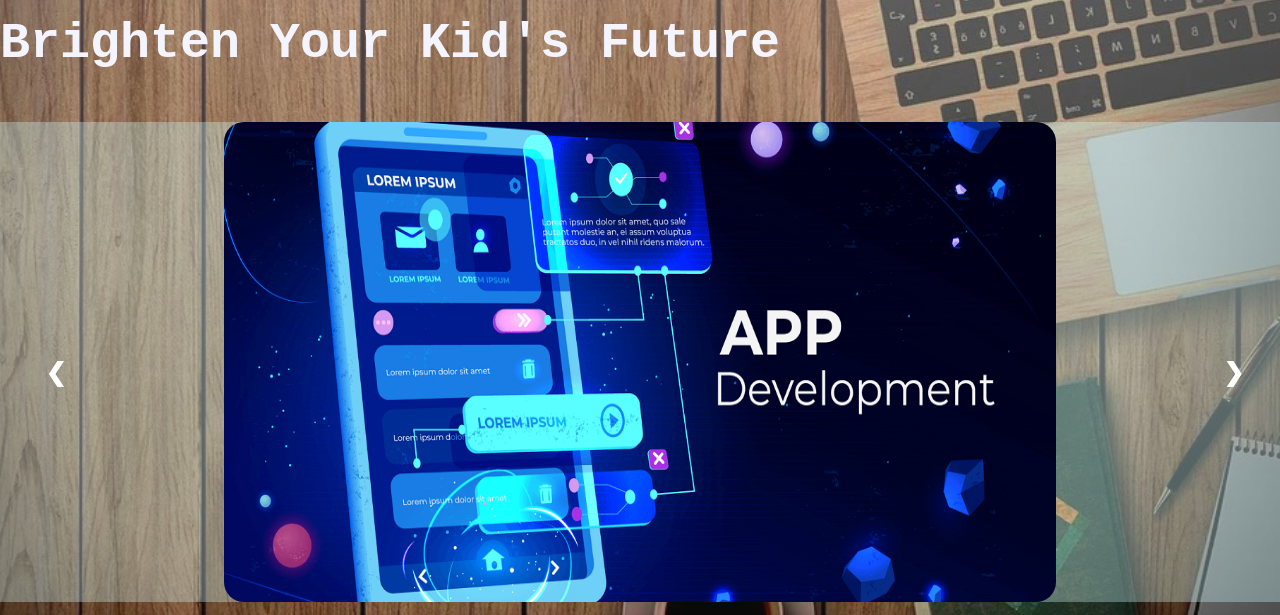
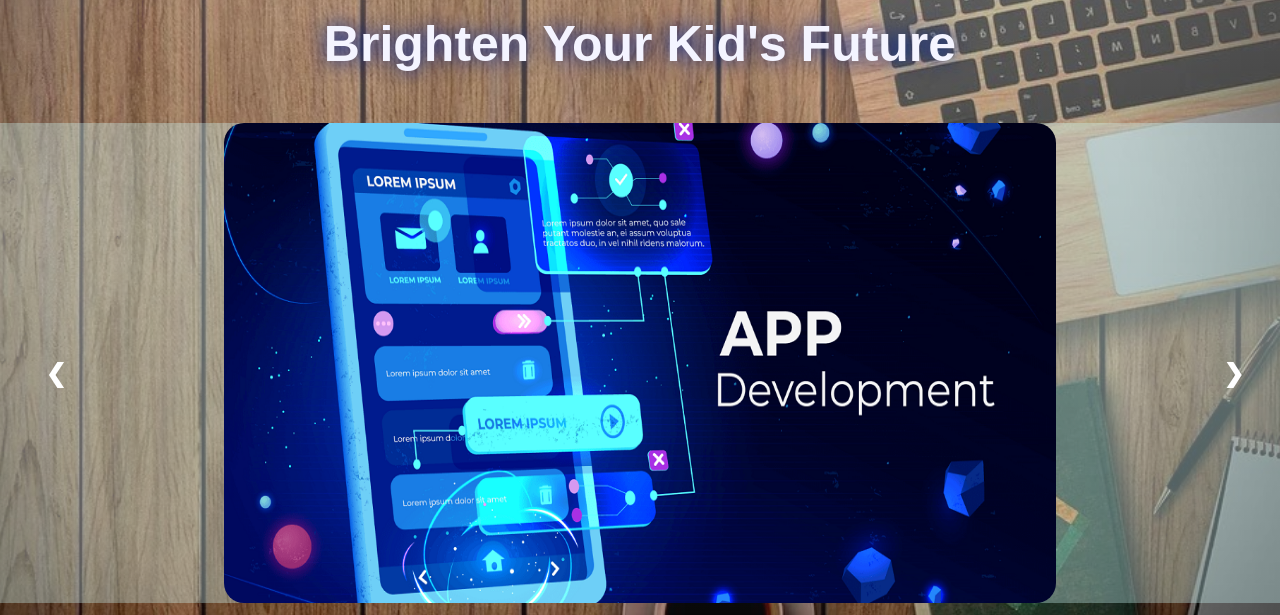
Before and after one commit to geekahert/coding-lab, a plain HTML site: page index.html in a window 1280 px wide. Shown: the part 105-720 px from the top of the page. Drawn offline with Linux system fonts and the light colour scheme.

Commit message:
Made the req changes

```diff
--- a/css/headerfooter.css
+++ b/css/headerfooter.css
@@ -169,3 +169,7 @@ a {
 .signlogin a {
   cursor: pointer;
 }
+#active{
+  pointer-events: none;
+     cursor: default;
+}
--- a/css/index.css
+++ b/css/index.css
@@ -7,11 +7,14 @@ body {
 }
 
 /* MAIN BODY */
-h1 {
-  font-size: 5rem;
-    text-align: left;
+/* @import url('https://fonts.googleapis.com/css2?family=Lato:wght@900&display=swap'); */
+.heading h1 {
+    font-size: 5rem;
+    text-align: center;
     color: #f4f4ff;
-    font-family: monospace;
+    font-family: sans-serif;
+    text-shadow: #00228d 0 0 20px;
+
 }
 
 @keyframes fontchange {
@@ -208,7 +211,6 @@ a
  .heading{
    font-size: 40px;
     float: right;
-    padding-right: 150px;
     color: white;
  }
 
```
